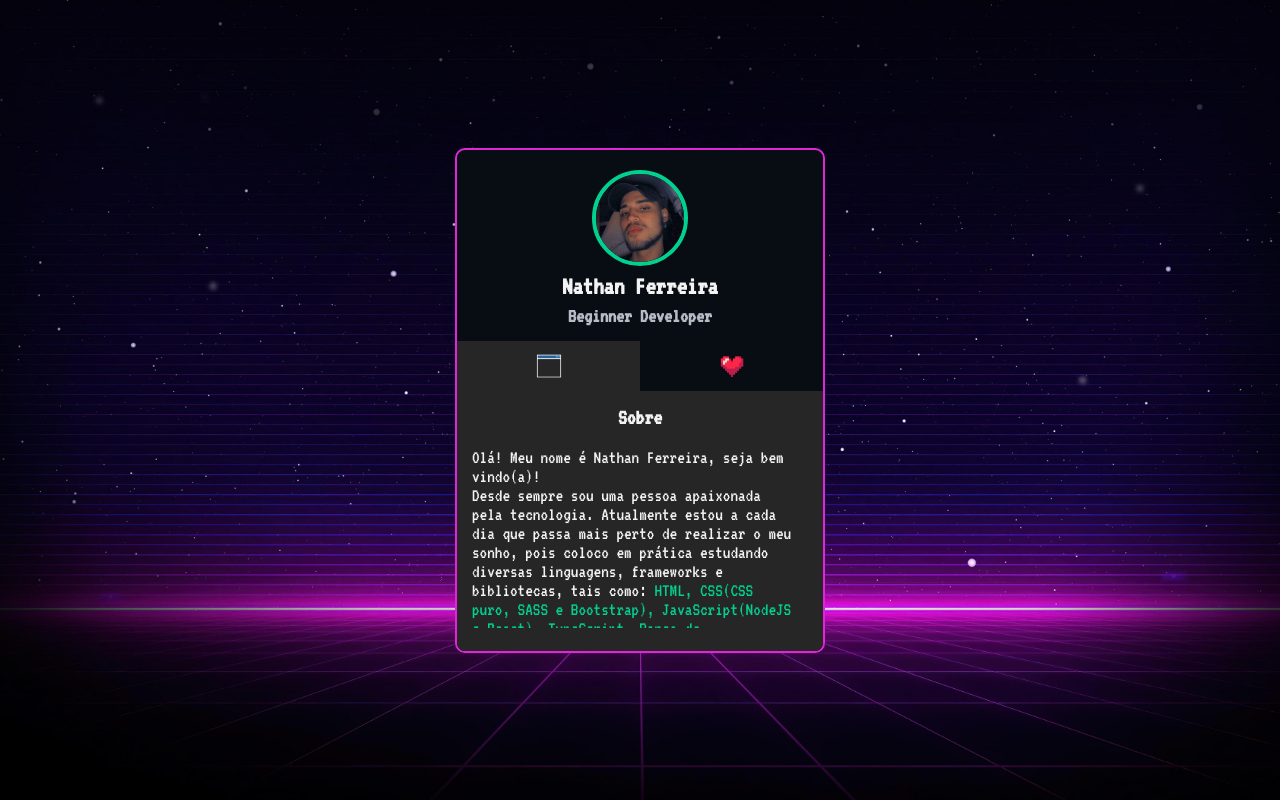
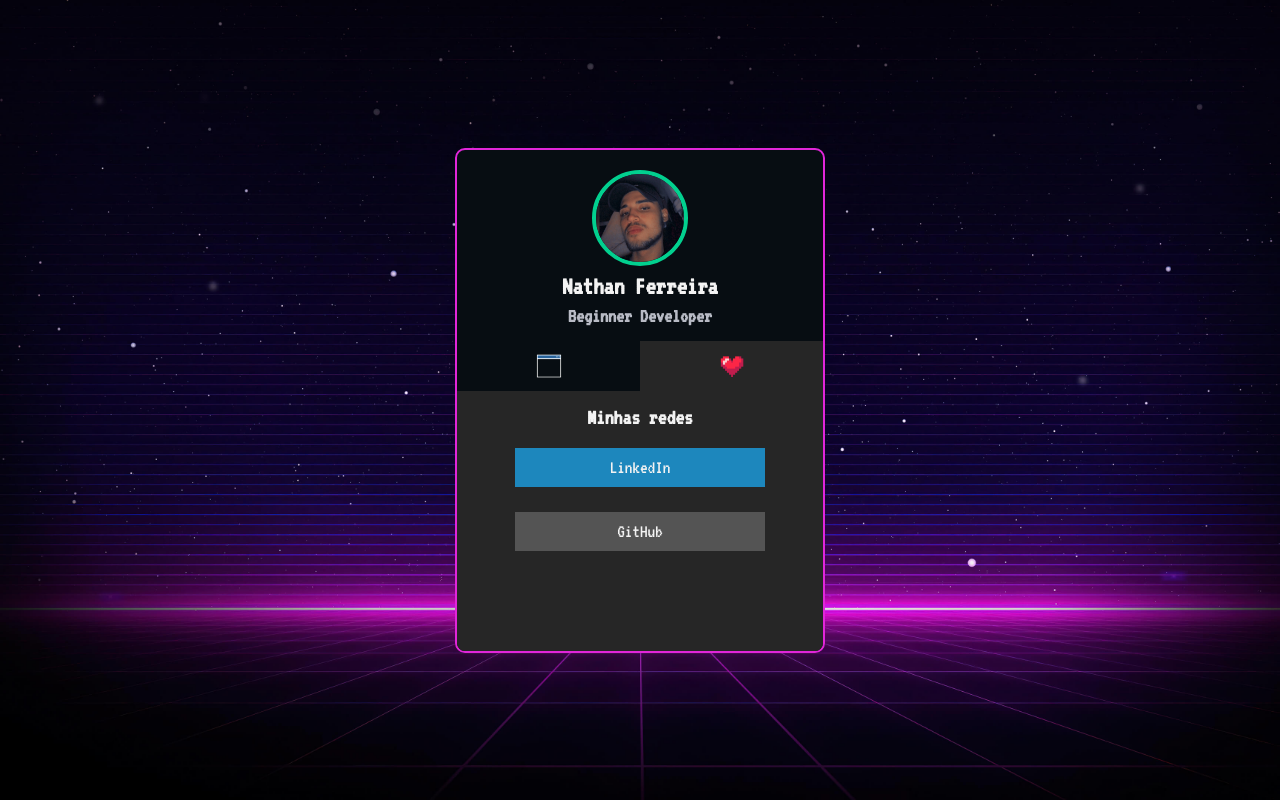
Before and after one commit to nferreira1/Portfolio, a plain HTML site: page index.html in a window 1280 px wide. Both pictures are taken after a click on the item 731 px from the left and 365 px from the top of the page. Drawn offline with nearby package versions, Linux system fonts and the light colour scheme; files that its build step writes are made by us from their sources; files whose address does not match are found by name.

Commit message:
Adding JavaScript

```diff
--- a/index.html
+++ b/index.html
@@ -17,22 +17,22 @@
     </div>
     <div class="content">
       <ul class="tabs">
-        <li class="tab selected">
+        <li class="tab selected" id="about-me">
           <img src="./src/images/about.gif" alt="gif-about">
         </li>
-        <li class="tab">
+        <li class="tab" id="my-networks">
           <img src="./src/images/heart.gif" alt="gif-heart">
         </li>
       </ul>
       <div class="tab-information">
-        <div class="information selected">
+        <div class="information selected" id="information-about-me">
           <h3 class="subtitle">Sobre</h3>
           <div class="description">
             <p>Olá! Meu nome é Nathan Ferreira, seja bem vindo(a)!</p>
             <p>Desde sempre sou uma pessoa apaixonada pela tecnologia. Atualmente estou a cada dia que passa mais perto de realizar o meu sonho, pois coloco em prática estudando diversas linguagens, frameworks e bibliotecas, tais como: <span>HTML, CSS(CSS puro, SASS e Bootstrap), JavaScript(NodeJS e React), TypeScript, Banco de Dados(MongoDB e PostgreSQL), Git e GitHub</span>. Sou uma pessoa um pouco perfeccionista, apaixonado pelos games e esportes, também sou fã de animes e séries.</p>
           </div>
         </div>
-        <div class="information">
+        <div class="information" id="information-my-networks">
         <h3 class="subtitle">Minhas redes</h3>
         <ul class="social-networks">
           <li>
@@ -46,5 +46,7 @@
       </div>
     </div>
   </main>
+
+  <script src="./src/js/index.js"></script>
 </body>
 </html>
--- /dev/null
+++ b/src/js/index.js
@@ -0,0 +1,40 @@
+const tabs = document.querySelectorAll(".tab");
+
+tabs.forEach(tab => {
+
+    tab.addEventListener("click", function() {
+
+        // if(tabs.classList.contains(".selected")) {
+        //     return;
+        // };
+
+        selectTab(tab);
+
+        showInformationOfTab(tab);
+    })
+})
+
+function selectTab(tab) {
+
+    const selectTab = document.querySelector(".tab.selected");
+    console.log(selectTab);
+
+    selectTab.classList.remove("selected");
+
+    tab.classList.add("selected");
+}
+
+function showInformationOfTab(tab) {
+
+    const informationSelected = document.querySelector(".information.selected");
+
+    informationSelected.classList.remove("selected");
+
+    const idOfElementInformationOfTabs = `information-${tab.id}`;
+
+    console.log(idOfElementInformationOfTabs);
+
+    const informationToBeShow = document.getElementById(idOfElementInformationOfTabs);
+
+    informationToBeShow.classList.add("selected");
+}
```
